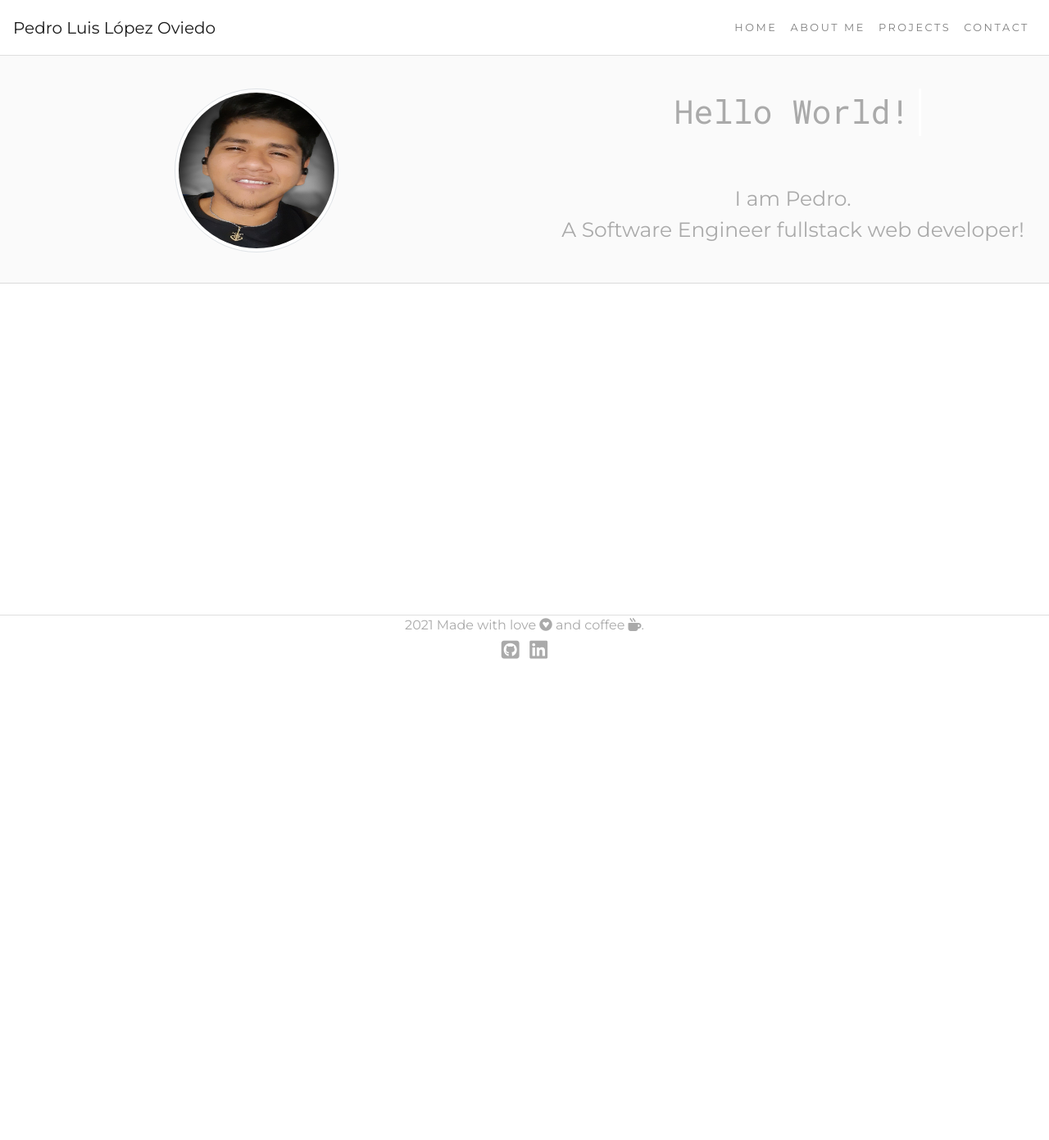
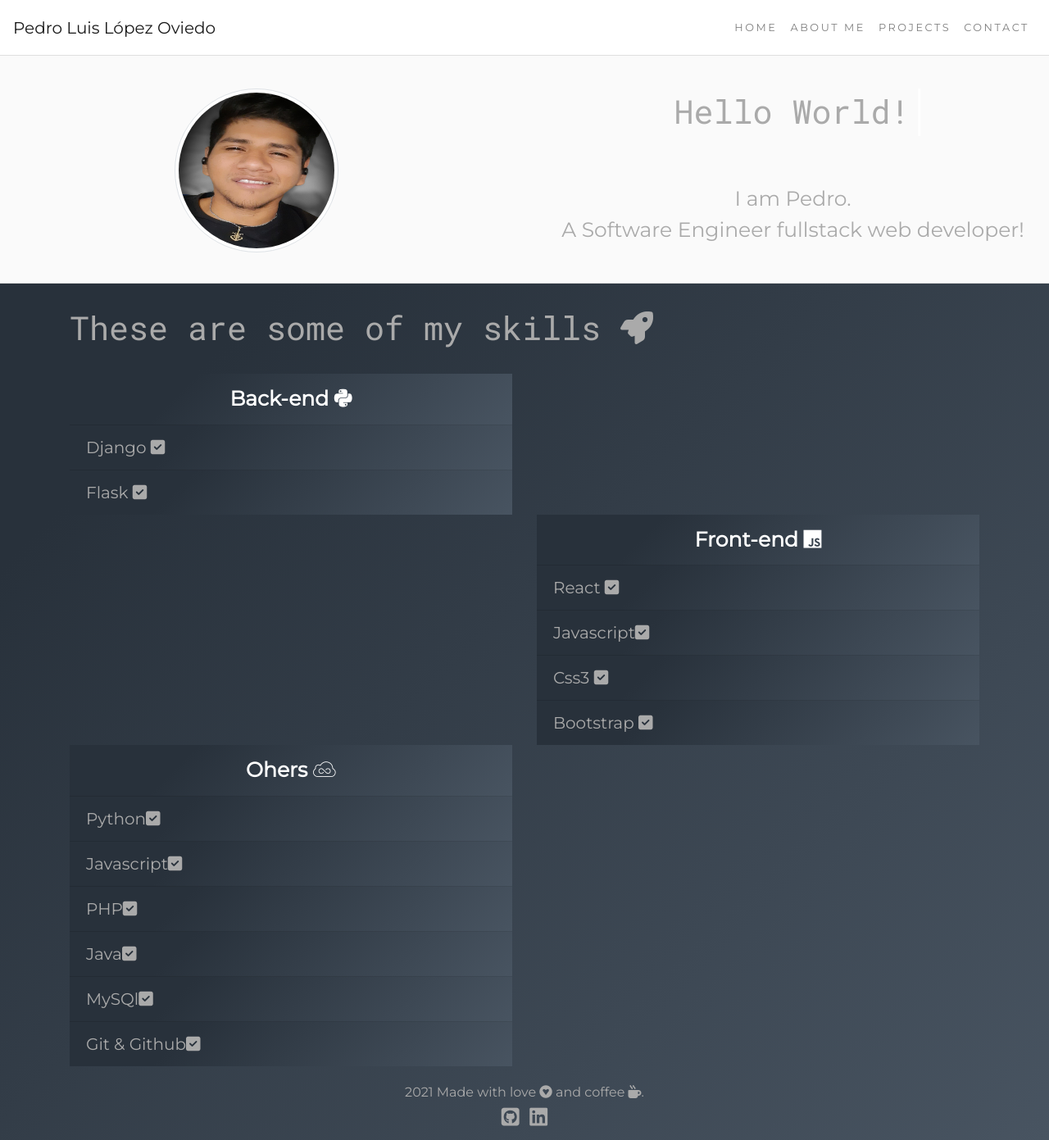
Before and after one commit to ciscodea/Portfolio, a Django app: page / in a window 1280 px wide. Shown: the whole page at 82% size. Before the commit the page ends 804 px from the top, so only its background shows below. Run offline with Django 3.2, Linux system fonts and the light colour scheme; some libraries are stand-ins or nearby versions.

Commit message:
working in frontend website

```diff
--- a/portfolio/urls.py
+++ b/portfolio/urls.py
@@ -1,19 +1,3 @@
-"""portfolio URL Configuration
-
-The `urlpatterns` list routes URLs to views. For more information please see:
-    https://docs.djangoproject.com/en/3.1/topics/http/urls/
-Examples:
-Function views
-    1. Add an import:  from my_app import views
-    2. Add a URL to urlpatterns:  path('', views.home, name='home')
-Class-based views
-    1. Add an import:  from other_app.views import Home
-    2. Add a URL to urlpatterns:  path('', Home.as_view(), name='home')
-Including another URLconf
-    1. Import the include() function: from django.urls import include, path
-    2. Add a URL to urlpatterns:  path('blog/', include('blog.urls'))
-"""
-
 from django.contrib import admin
 from django.urls import path
 from django.conf import settings
--- a/projects/views.py
+++ b/projects/views.py
@@ -9,6 +9,6 @@ from projects.models import Project
 
 
 def show_projects(request):
-    project = Project.objects.all()
+    project = Project.objects.all().order_by('-created')
 
     return render(request, 'projects/feed.html', {'projects' : project})
--- a/static/css/main.css
+++ b/static/css/main.css
@@ -1,7 +1,10 @@
 body {
   background: #fff;
-    font-family: 'Montserrat', sans-serif;
-    margin-bottom: 60px;
+  font-family: "Montserrat", sans-serif;
+  margin-bottom: 90px;
+  background-color: #485461;
+  background-image: linear-gradient(315deg, #485461 0%, #28313b 74%);
+
 }
 
 html {
@@ -12,23 +15,22 @@ html {
 .navbar-custom {
   border-bottom-style: solid;
   border-bottom-width: 1px;
-    border-bottom-color: rgba(0,0,0,.125);
-
+  border-bottom-color: rgba(0, 0, 0, 0.125);
 }
 
-.link-custom{
+.link-custom {
   text-transform: uppercase;
   padding-top: 1rem;
   padding-bottom: 1rem;
-    letter-spacing: .2em;
-    font-size: 0.80rem;
+  letter-spacing: 0.2em;
+  font-size: 0.8rem;
 }
 
 .header {
   background: #fafafa;
   width: 100%;
   min-height: 100%;
-    border-bottom: 1px solid rgba(0,0,0,.125);
+  border-bottom: 1px solid rgba(0, 0, 0, 0.125);
   margin-bottom: 30px;
   padding-bottom: 30px;
   text-align: center;
@@ -40,29 +42,20 @@ html {
   color: #aaa;
   padding-top: 50px;
   font-size: 25px;
-
 }
 
 .profile-img {
   height: 200px;
   width: 200px;
-
 }
 
 .footer {
   position: absolute;
-    margin-top: 10px;
+  padding-top: 20px;
   bottom: 0;
-    height: 50px;
+  height: 90px;
   width: 100%;
   color: #aaa;
-}
-
-.footer-border {
-    border-top-style: solid;
-    border-top-width: 1px;
-    border-top-color: rgba(0,0,0,.125);
-
 }
 
 .footer-message {
@@ -84,5 +77,27 @@ html {
 .img-project {
   width: 250px;
   height: 250px;
+}
 
+.item-title {
+  color: #fff;
+  font-weight: bolder;
+  text-align: center;
+  font-size: 25px;
 }
+
+.item-li{
+  color: #aaa;
+  font-size: 20px;
+}
+.skill-background {
+  background-color: #485461;
+background-image: linear-gradient(315deg, #485461 0%, #28313b 74%);
+}
+.border {
+  border: 2px transparent
+}
+
+.card-text-custom {
+  color: #aaa;
+}
--- a/templates/base.html
+++ b/templates/base.html
@@ -1,12 +1,10 @@
 <!DOCTYPE html>
 <html lang="en">
   <head>
-    <meta charset="UTF-8">
-    <meta name="viewport" content="width=device-width, initial-scale=1">
+    <meta charset="UTF-8" />
+    <meta name="viewport" content="width=device-width, initial-scale=1" />
 
-    {% block head_content %}{% endblock %}
-
-    {% load static %}
+    {% block head_content %}{% endblock %} {% load static %}
 
     <!-- Styles -->
     <link rel="stylesheet" href="{% static 'css/bootstrap.min.css' %}" />
@@ -14,31 +12,45 @@
     <link rel="stylesheet" href="{% static 'css/animation.css' %}" />
 
     <!-- Google fonts -->
-    <link href="https://fonts.googleapis.com/css2?family=Montserrat&display=swap" rel="stylesheet">
-    <link href="https://fonts.googleapis.com/css2?family=Roboto+Mono&display=swap" rel="stylesheet">
+    <link
+      href="https://fonts.googleapis.com/css2?family=Montserrat&display=swap"
+      rel="stylesheet"
+    />
+    <link
+      href="https://fonts.googleapis.com/css2?family=Roboto+Mono&display=swap"
+      rel="stylesheet"
+    />
 
     <!-- Icons -->
-    <script src="https://kit.fontawesome.com/a076d05399.js" crossorigin="anonymous"></script>
-
+    <script src="https://kit.fontawesome.com/fe2d316c26.js" crossorigin="anonymous"></script>
   </head>
   <body>
-    {% include "nav.html" %}
+    {% include "nav.html" %} {% block header %}{% endblock %}
 
-    {% block header %}{% endblock %}
-
-    <div class="container">
-        {% block container%}{% endblock %}
-    </div>
+    <div class="container">{% block container%}{% endblock %}</div>
 
     {% include "footer.html" %}
 
-<script src="https://code.jquery.com/jquery-3.3.1.slim.min.js" integrity="sha384-q8i/X+965DzO0rT7abK41JStQIAqVgRVzpbzo5smXKp4YfRvH+8abtTE1Pi6jizo" crossorigin="anonymous"></script>
-<script src="https://cdnjs.cloudflare.com/ajax/libs/popper.js/1.14.3/umd/popper.min.js" integrity="sha384-ZMP7rVo3mIykV+2+9J3UJ46jBk0WLaUAdn689aCwoqbBJiSnjAK/l8WvCWPIPm49" crossorigin="anonymous"></script>
-<script src="https://stackpath.bootstrapcdn.com/bootstrap/4.1.3/js/bootstrap.min.js" integrity="sha384-ChfqqxuZUCnJSK3+MXmPNIyE6ZbWh2IMqE241rYiqJxyMiZ6OW/JmZQ5stwEULTy" crossorigin="anonymous"></script>
+    <!-- JQuery min -->
+    <script
+      src="https://code.jquery.com/jquery-3.3.1.slim.min.js"
+      integrity="sha384-q8i/X+965DzO0rT7abK41JStQIAqVgRVzpbzo5smXKp4YfRvH+8abtTE1Pi6jizo"
+      crossorigin="anonymous"
+    ></script>
+    <!-- Popper js -->
+    <script
+      src="https://cdnjs.cloudflare.com/ajax/libs/popper.js/1.14.3/umd/popper.min.js"
+      integrity="sha384-ZMP7rVo3mIykV+2+9J3UJ46jBk0WLaUAdn689aCwoqbBJiSnjAK/l8WvCWPIPm49"
+      crossorigin="anonymous"
+    ></script>
+    <!-- Bootstrap cdn -->
+    <script
+      src="https://stackpath.bootstrapcdn.com/bootstrap/4.1.3/js/bootstrap.min.js"
+      integrity="sha384-ChfqqxuZUCnJSK3+MXmPNIyE6ZbWh2IMqE241rYiqJxyMiZ6OW/JmZQ5stwEULTy"
+      crossorigin="anonymous"
+    ></script>
+    <!-- Animation js -->
     <script src="https://cdnjs.cloudflare.com/ajax/libs/animejs/2.0.2/anime.min.js"></script>
     <script src="{% static 'js/animation.js' %}"></script>
-
   </body>
-
-
 </html>
--- a/templates/home.html
+++ b/templates/home.html
@@ -9,7 +9,11 @@
 <header class="header header-title">
   <div class="row">
     <div class="col-md-4 col-xl-6">
-            <img class="rounded-circle profile-img img-thumbnail" src="{% static 'img/profile.jpg' %}" alt="">
+      <img
+        class="rounded-circle profile-img img-thumbnail"
+        src="{% static 'img/profile.jpg' %}"
+        alt=""
+      />
     </div>
     <div class="col-md-4 col-xl-6">
       <h1 class="ml11">
@@ -18,13 +22,56 @@
           <span class="letters">Hello World!</span>
         </span>
       </h1>
-         <p class="header-text">I am Pedro. <br> A Software Engineer fullstack web developer!</p>
+      <p class="header-text">
+        I am Pedro. <br />
+        A Software Engineer fullstack web developer!
+      </p>
+    </div>
+  </div>
+</header>
+
+{% endblock %}
+
+{%block container %}
+  <h2 class="ml11">These are some of my skills <i class="fas fa-rocket"></i></h2>
+    <br>
+
+  <div class="row">
+    <div class="col-md-6 border-skill">
+      <ul class="list-group list-group-flush skill-background ">
+      <li class="list-group-item item-title skill-background ">Back-end <i class="fab fa-python"></i></li>
+      <li class="list-group-item item-li skill-background ">Django <i class="fas fa-check-square"></i></li>
+      <li class="list-group-item item-li skill-background ">Flask <i class="fas fa-check-square"></i></li>
+      </ul>
 
     </div>
+    <div class="col-md-6"></div>
+    <div class="col-md-6"></div>
+
+    <div class="col-md-6 border-skill">
+      <ul class="list-group list-group-flush skill-background">
+      <li class="list-group-item item-title skill-background">Front-end <i class="fab fa-js"></i></li>
+      <li class="list-group-item item-li skill-background">React <i class="fas fa-check-square"></i></li>
+      <li class="list-group-item item-li skill-background">Javascript<i class="fas fa-check-square"></i></li>
+      <li class="list-group-item item-li skill-background">Css3 <i class="fas fa-check-square"></i></li>
+      <li class="list-group-item item-li skill-background">Bootstrap <i class="fas fa-check-square"></i></li>
+    </ul>
+
     </div>
 
-    </header>
+
+    <div class="col-md-6 border-skill">
+      <ul class="list-group list-group-flush">
+      <li class="list-group-item list item-title skill-background">Ohers <i class="fab fa-jsfiddle"></i></li>
+      <li class="list-group-item item-li skill-background">Python<i class="fas fa-check-square"></i></li>
+      <li class="list-group-item item-li skill-background">Javascript<i class="fas fa-check-square"></i></li>
+      <li class="list-group-item item-li skill-background">PHP<i class="fas fa-check-square"></i></li>
+      <li class="list-group-item item-li skill-background">Java<i class="fas fa-check-square"></i></li>
+      <li class="list-group-item item-li skill-background">MySQl<i class="fas fa-check-square"></i></li>
+      <li class="list-group-item item-li skill-background">Git & Github<i class="fas fa-check-square"></i></li>
+    </ul>
+
+    </div>
+
+  </div>
 {% endblock %}
-{%block container %}
-
-{% endblock %}
--- a/templates/projects/feed.html
+++ b/templates/projects/feed.html
@@ -20,12 +20,12 @@
     <div class="row">
         {% for project in projects %}
             <div class="col-md-4 col-xl-6">
-               <div class="card mb-4  box-shadow">
+               <div class="card mb-4  box-shadow skill-background">
                     <img class="img-thumbnail border rounded" src="{{ project.image.url }}" alt="{{ project.title }}">
                     <div class="card-body">
                         <p class="card-text">
-                            <h4>{{project.title}}</h4>
-                            <p class="text-justify">{{project.description}}</p>
+                            <h4 class="card-text-custom">{{project.title}}</h4>
+                            <p class="text-justify card-text-custom">{{project.description}}</p>
                         </p>
                         <div class="d-flex justify-content-between align-items-center">
                             <div class="btn-group">
```
Also changed, not shown: templates/about-me.html (+38 -2 lines), templates/contact.html (+24 -1 lines), templates/footer.html (+8 -7 lines). Lines whose indentation alone changed are shown as unchanged.
